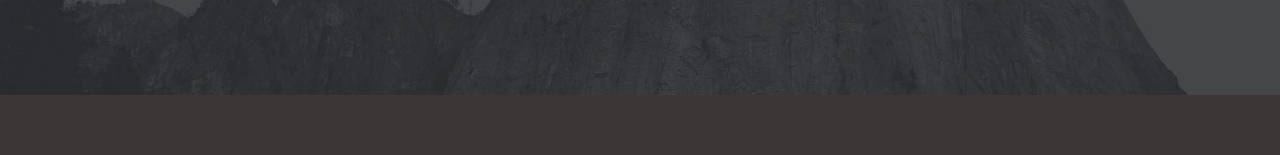
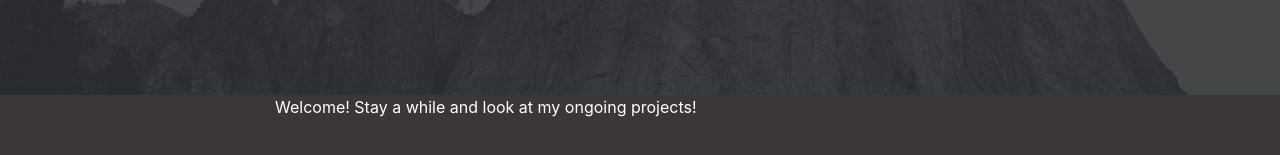
Before and after one commit to Sandvar/Sandvar.github.io, a plain HTML site: page index.html in a window 1280 px wide. Shown: the part 239-394 px from the top of the page. Drawn offline with nearby package versions, Linux system fonts and the light colour scheme.

Commit message:
Added a custom CSS file and tested
As Above

```diff
--- /dev/null
+++ b/assets/css/custom.css
@@ -0,0 +1,4 @@
+.whiteText {
+  color: #fff ;
+  /* background-color: #fff  ; */
+}
--- a/index.html
+++ b/index.html
@@ -4,10 +4,11 @@
 <head>
     <meta charset="utf-8">
     <meta name="viewport" content="width=device-width, initial-scale=1.0, shrink-to-fit=no">
-    <title>Untitled</title>
+    <title>Under Construction</title>
     <link rel="stylesheet" href="assets/bootstrap/css/bootstrap.min.css">
     <link rel="stylesheet" href="https://fonts.googleapis.com/css?family=Bitter:400,700">
     <link rel="stylesheet" href="assets/css/styles.min.css">
+    <link rel="stylesheet" href="assets/css/custom.css">
 </head>
 
 <body style="background-color: #3d3636;">
@@ -23,6 +24,18 @@
                     </div>
                 </div>
             </div>
+
+        </div>
+        <div class="container">
+          <div class="row">
+            <div class="col-md-8 offset-md-2">
+              <div class="Jumbotron whiteText">
+                <div class="whiteText">
+                  Welcome! Stay a while and look at my ongoing projects!
+                </div>
+              </div>
+            </div>
+          </div>
         </div>
     </div>
     <script src="assets/js/jquery.min.js"></script>
```
